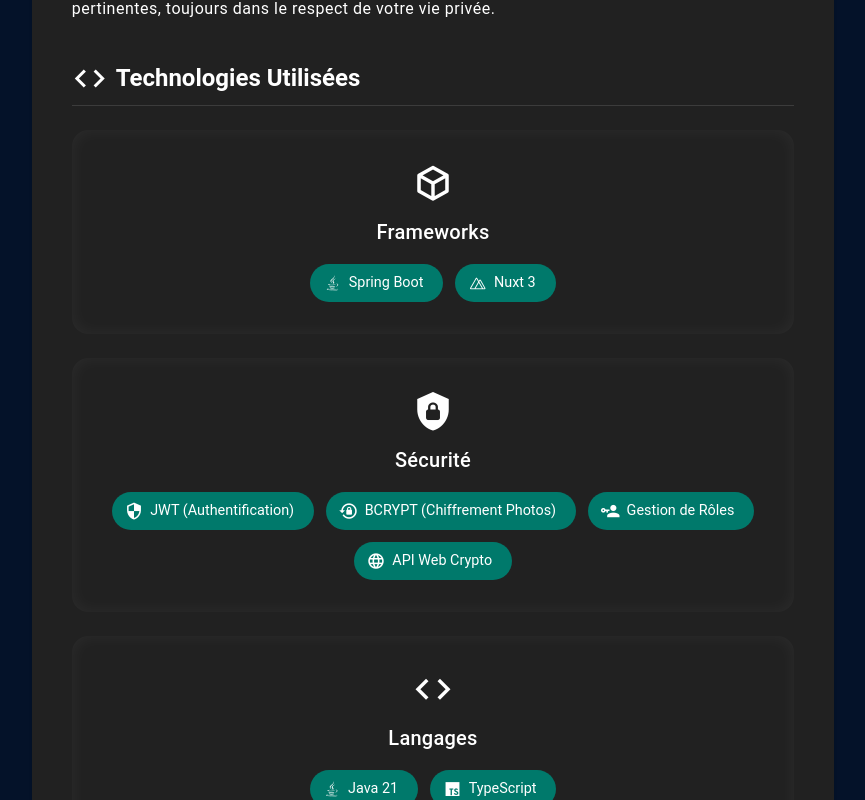
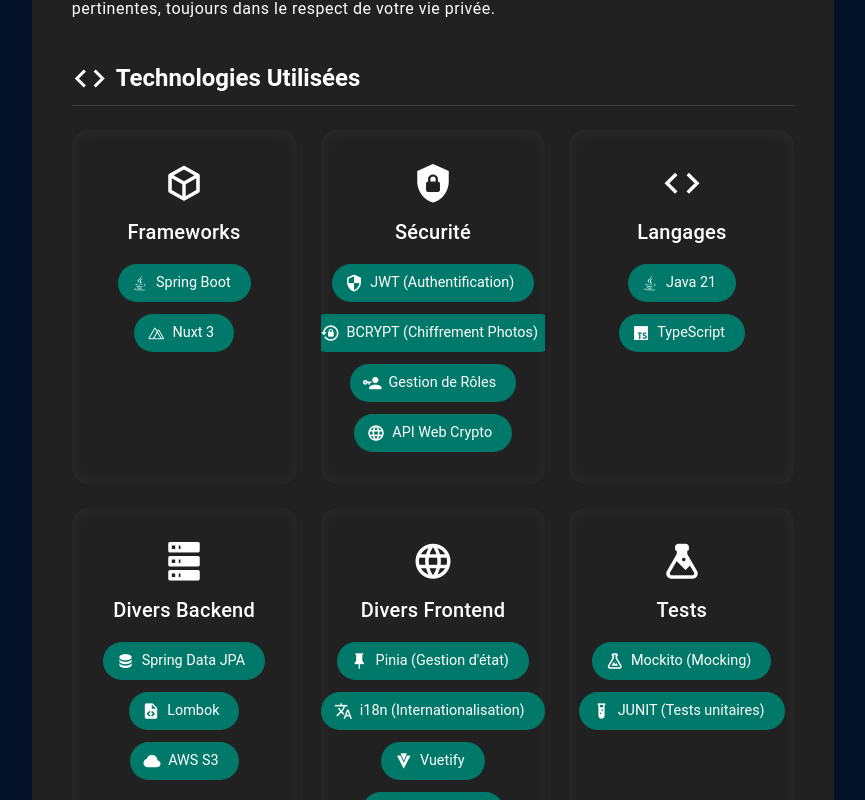
Before and after one commit to erwan-legoff/photone, a Nuxt app: page / in a window 1280 px wide. Shown: the part 800-1600 px from the top of the page, without its empty margins (207-1072 px from the left). Built offline with nearby package versions, Linux system fonts and the light colour scheme.

Commit message:
grid responsive

```diff
--- a/app/pages/index.vue
+++ b/app/pages/index.vue
@@ -225,12 +225,25 @@
 .v-card {
   background: var(--v-theme-surface);
 }
-
+/*Responsive grid for mobile*/
 .tech-grid {
   display: grid;
   gap: 1.5rem;
-  grid-template-columns: repeat(auto-fit, minmax(500px, 1fr));
+  grid-template-columns: 1fr;
 }
+/* Tablet */
+@media (min-width: 540px) {
+  .tech-grid {
+    grid-template-columns: repeat(2, 1fr);
+  }
+}
+/* pc */
+@media (min-width: 900px) {
+  .tech-grid {
+    grid-template-columns: repeat(3, 1fr);
+  }
+}
+
 
 .tile {
   position: relative;
```
